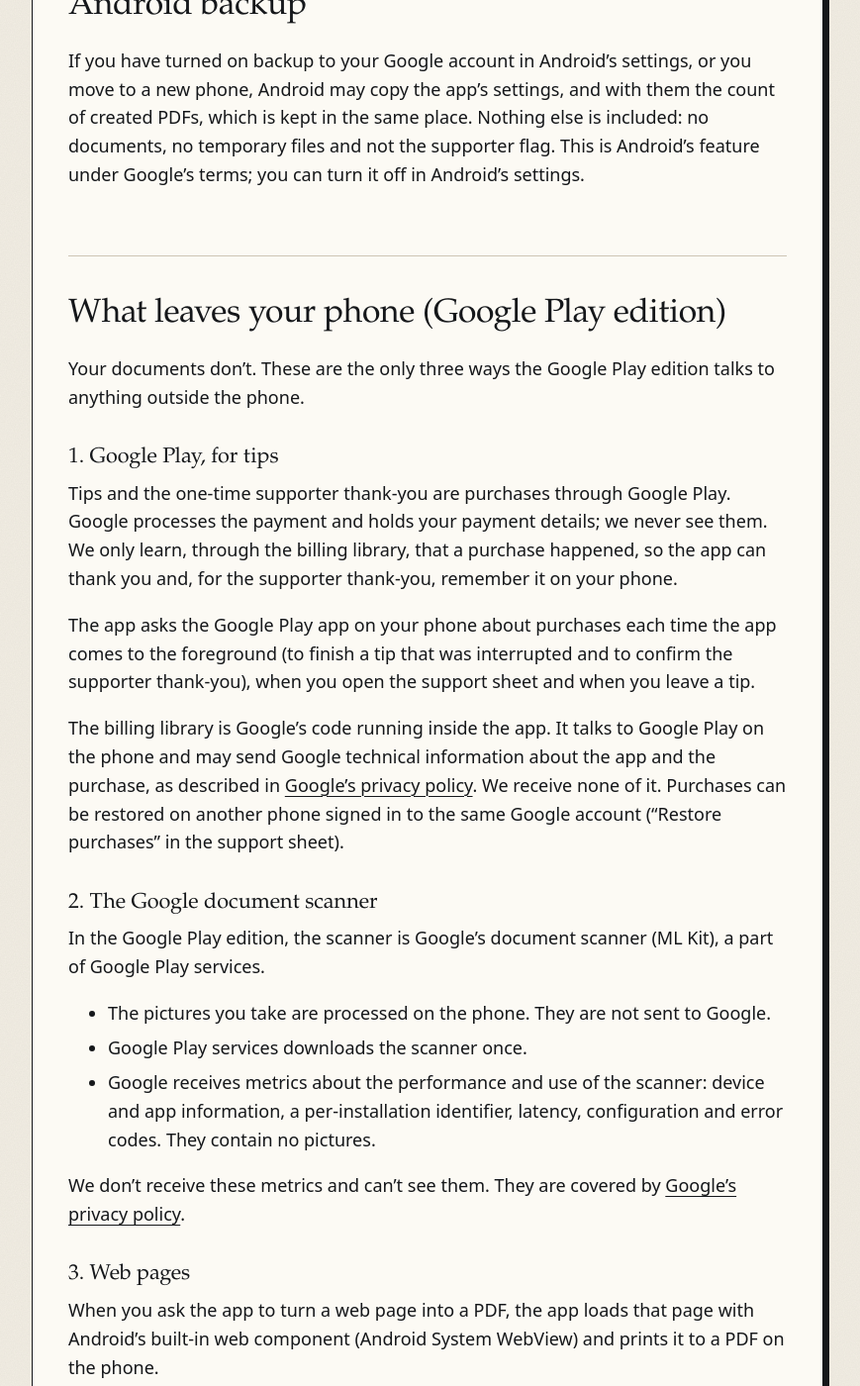
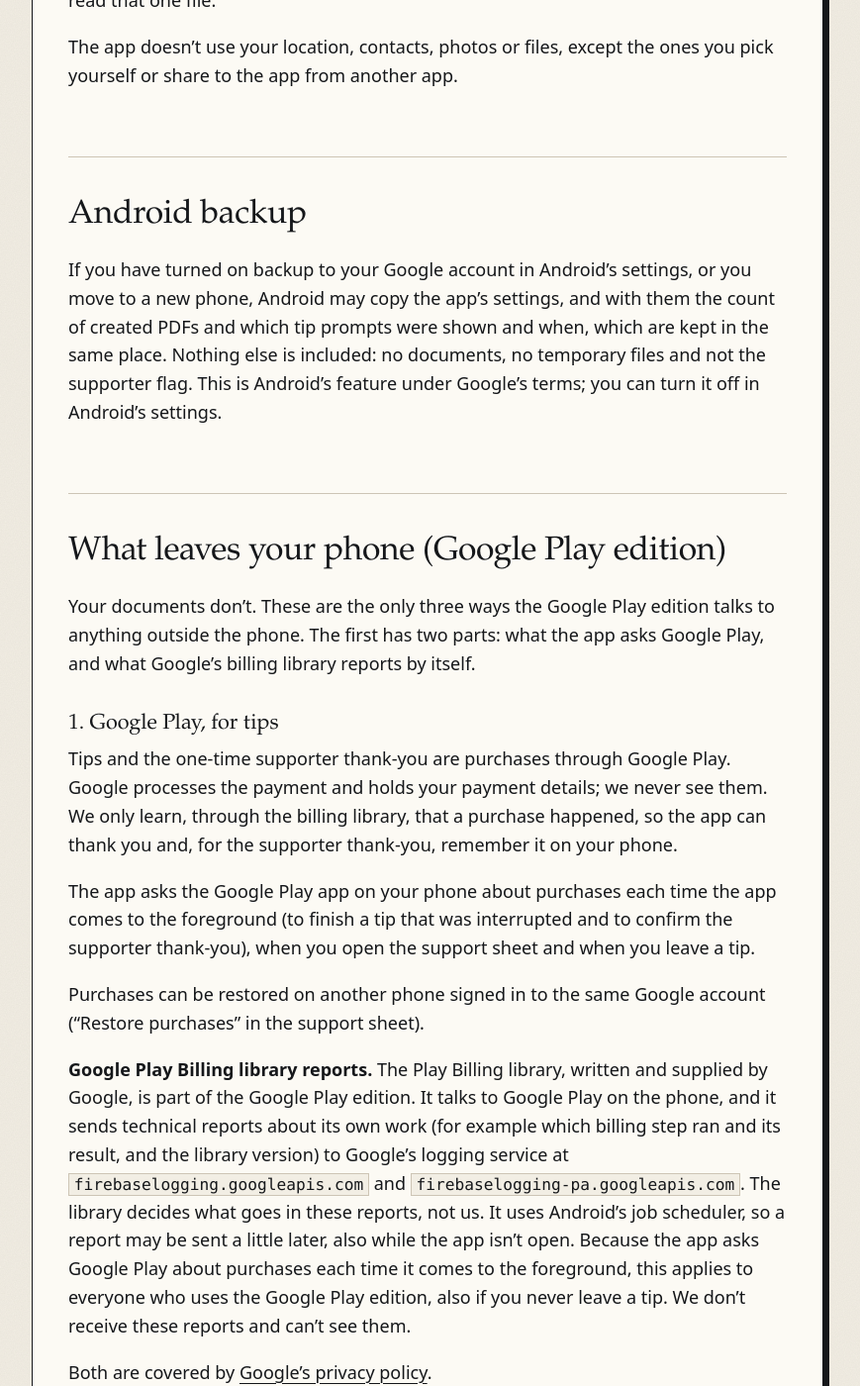
Before and after one commit to Gdato/gdato.github.io, a Jekyll site: the page built from pdf-werkstatt/privacy.md, in a window 1280 px wide and 1400 px high, scrolled down 2337 px. Shown: the whole window at 99% size, without its empty margins (208-1077 px from the left). Built offline with Jekyll 4.4.1, drawn with Linux system fonts in a browser that asks for light colours; some of the changed text lies outside the part shown.

Commit message:
PDF Werkstatt: policy names the billing library reports

```diff
--- a/pdf-werkstatt/privacy.md
+++ b/pdf-werkstatt/privacy.md
@@ -9,8 +9,8 @@ Effective date: 11 November 2026
 Publisher: Gdato, Switzerland
 Contact: guillermodato@gmail.com
 
-This policy is for the Android app "PDF Werkstatt" (package `com.gdato.pdfwerkstatt`), as distributed on Google Play
-and as the edition distributed outside Google Play. It goes with the [terms of use](terms.md).
+This policy is for the Android app "PDF Werkstatt" (package `com.gdato.pdfwerkstatt`) in both editions: the one on
+Google Play and the one distributed outside it. It goes with the [terms of use](terms.md).
 
 ## The short version
 
@@ -20,11 +20,13 @@ and as the edition distributed outside Google Play. It goes with the [terms of u
   you, your phone or your documents.
 - **No ads.** There is no advertising code in the app.
 - **No hidden processes.** We wrote no background service, scheduled task or start-with-the-phone code. The app works
-  only while it is open.
+  only while it is open, with one exception in the Google Play edition that comes from Google, not from us: Google's
+  billing library may send its own technical report to Google a little later.
 
 There are three things you should know about, and they apply only to the Google Play edition: Google Play for tips,
-Google's document scanner, and the website you ask the app to turn into a PDF. They are described under
-"What leaves your phone".
+with the reports of the **Google Play Billing library**, which apps that sell through Google Play build in; Google's
+document scanner; and the website you ask the app to turn into a PDF. They are described under "What leaves your
+phone".
 
 ## What stays on your phone
 
@@ -32,18 +34,19 @@ Everything the app knows is kept in its private storage on your phone, which oth
 
 | What | Why | Where |
 |---|---|---|
-| Settings: theme, language, text size, default paper size, that you have seen the welcome screens | To remember your choices | App storage |
-| The number of PDFs you have created | So the app can ask, once in a while, whether you would like to leave a tip. Only the number is kept, nothing about the files | App storage |
+| Settings (appearance including the colour palette, language, text size, paper size, screen and vibration options), and that you have seen the welcome screens | To remember your choices | App storage |
+| The count of created PDFs, and which tip prompts were shown and when | So the app can ask, once in a while and not too often, whether you would like to leave a tip. Only the number and the dates are kept, nothing about the files | App storage |
 | Whether you are a supporter (Google Play edition) | So the supporter colour palettes work offline | App storage |
 | Temporary files: copies of the files you picked, pictures from the scanner, working files and the finished PDFs shown under "Recent" | To do the job you asked for, and to let you save, share or open the result | App cache |
 
 **How long temporary files are kept.** Copies of your input files and working files are deleted as soon as a job has
 finished, failed or been cancelled. The one exception: for a PDF you protected with a password, the app keeps an
-unprotected copy so it can show you the preview; that copy is deleted together with the result. A finished PDF is deleted when you remove it from "Recent", when more than 10
-results have pushed it out of that list, and when you close the app. No temporary file is kept longer than 24 hours
-while the app is in use. Anything left over after a crash is deleted the next time the app starts. Android may also
-clear the cache at any time. The app has no background work, so it cannot delete anything while it is not running:
-if Android stops the app in the background, the leftovers stay until you open the app again.
+unprotected copy so it can show you the preview; that copy is deleted together with the result. A finished PDF is
+deleted when you remove it from "Recent", when more than 10 results have pushed it out of that list, and when you
+close the app. No temporary file is kept longer than 24 hours while the app is in use. Anything left over after a
+crash is deleted the next time the app starts. Android may also clear the cache at any time. The app has no
+background work, so it cannot delete anything while it is not running: if Android stops the app in the background,
+the leftovers stay until you open the app again.
 
 The app keeps no history database and no list of file names. When a result is gone from "Recent", the app knows
 nothing about it any more.
@@ -58,13 +61,14 @@ from another app.
 ## Android backup
 
 If you have turned on backup to your Google account in Android's settings, or you move to a new phone, Android may
-copy the app's settings, and with them the count of created PDFs, which is kept in the same place. Nothing else is
-included: no documents, no temporary files and not the supporter flag. This is Android's feature under Google's
-terms; you can turn it off in Android's settings.
+copy the app's settings, and with them the count of created PDFs and which tip prompts were shown and when, which
+are kept in the same place. Nothing else is included: no documents, no temporary files and not the supporter flag.
+This is Android's feature under Google's terms; you can turn it off in Android's settings.
 
 ## What leaves your phone (Google Play edition)
 
-Your documents don't. These are the only three ways the Google Play edition talks to anything outside the phone.
+Your documents don't. These are the only three ways the Google Play edition talks to anything outside the phone. The
+first has two parts: what the app asks Google Play, and what Google's billing library reports by itself.
 
 ### 1. Google Play, for tips
 
@@ -76,10 +80,18 @@ The app asks the Google Play app on your phone about purchases each time the app
 tip that was interrupted and to confirm the supporter thank-you), when you open the support sheet and when you leave a
 tip.
 
-The billing library is Google's code running inside the app. It talks to Google Play on the phone and may send
-Google technical information about the app and the purchase, as described in
-[Google's privacy policy](https://policies.google.com/privacy). We receive none of it. Purchases can be restored on
-another phone signed in to the same Google account ("Restore purchases" in the support sheet).
+Purchases can be restored on another phone signed in to the same Google account ("Restore purchases" in the support
+sheet).
+
+**Google Play Billing library reports.** The Play Billing library, written and supplied by Google, is part of the
+Google Play edition. It talks to Google Play on the phone, and it sends technical reports about its own work (for
+example which billing step ran and its result, and the library version) to Google's logging service at
+`firebaselogging.googleapis.com` and `firebaselogging-pa.googleapis.com`. The library decides what goes in these
+reports, not us. It uses Android's job scheduler, so a report may be sent a little later, also while the app isn't
+open. Because the app asks Google Play about purchases each time it comes to the foreground, this applies to everyone
+who uses the Google Play edition, also if you never leave a tip. We don't receive these reports and can't see them.
+
+Both are covered by [Google's privacy policy](https://policies.google.com/privacy).
 
 ### 2. The Google document scanner
 
@@ -128,7 +140,8 @@ browser; what happens on a payment page you open from there is governed by that
 
 ## Children
 
-The app is not directed at children under 13 and collects no data from anyone.
+The app is not directed at children under 13. We collect no data from anyone; what Google's components receive is
+described above.
 
 ## Your choices
 
@@ -138,8 +151,8 @@ in your control:
 - Removing a result from "Recent" deletes that file. Closing the app deletes all results.
 - Android's Settings › Apps › PDF Werkstatt › Storage › Clear storage removes everything the app saved.
 - Uninstalling removes everything.
-- For data Google holds about a purchase or about the scanner metrics, contact Google or use your Google account's
-  privacy settings.
+- For data Google holds about a purchase, the billing reports or the scanner metrics, contact Google or use your
+  Google account's privacy settings.
 
 ## Law and your rights
 
@@ -154,8 +167,8 @@ you live.
 
 ## Changes
 
-If the app changes how it handles data, we'll update this policy and its effective date first. The app's About screen
-links here.
+If the app changes how it handles data, we'll update this policy and its effective date first. A change to the
+promises will be shown in the app before it applies. The app's About screen links here.
 
 ## Contact
 
```
Also changed, not shown: pdf-werkstatt/index.md (+2 -1 lines), pdf-werkstatt/terms.md (+2 -1 lines).
